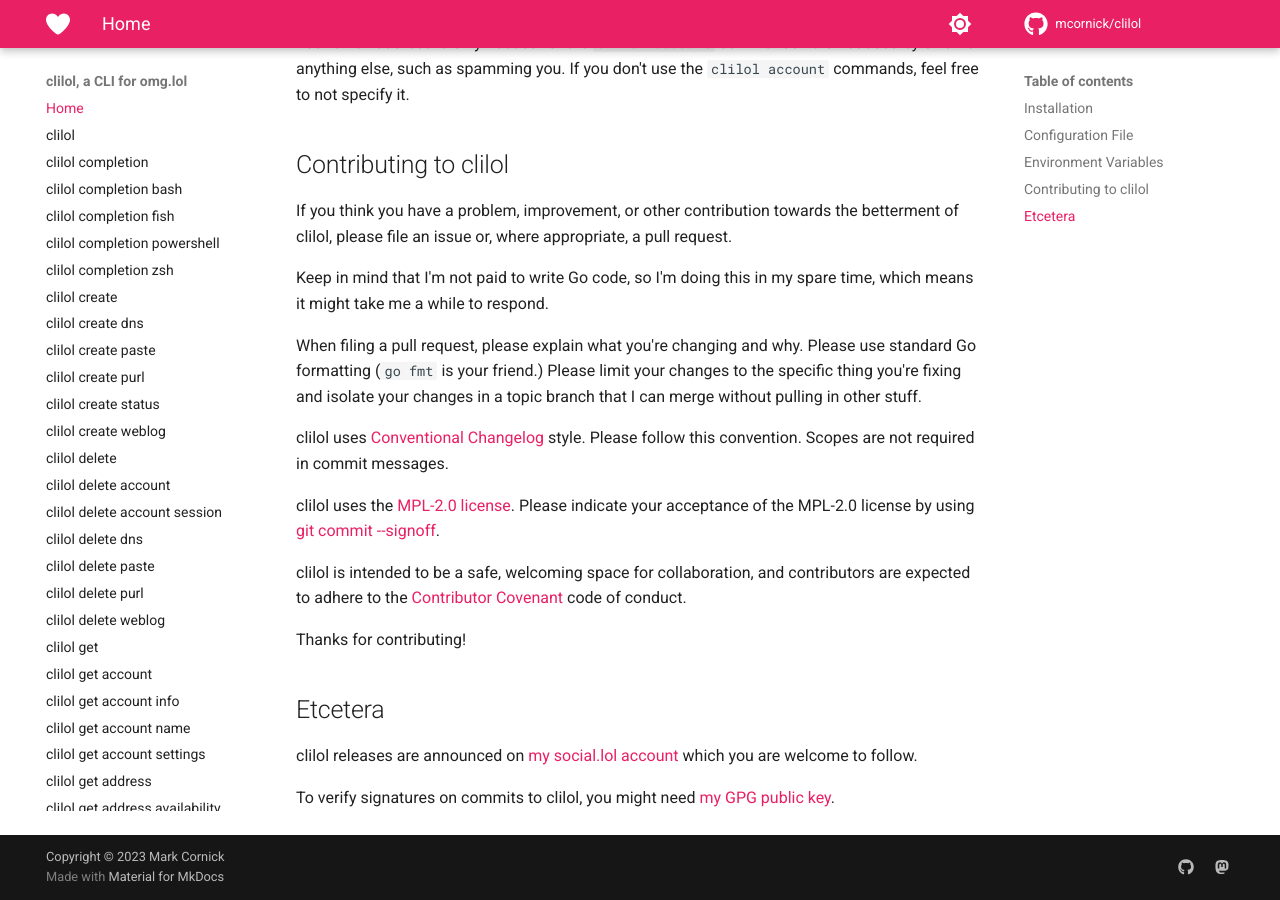
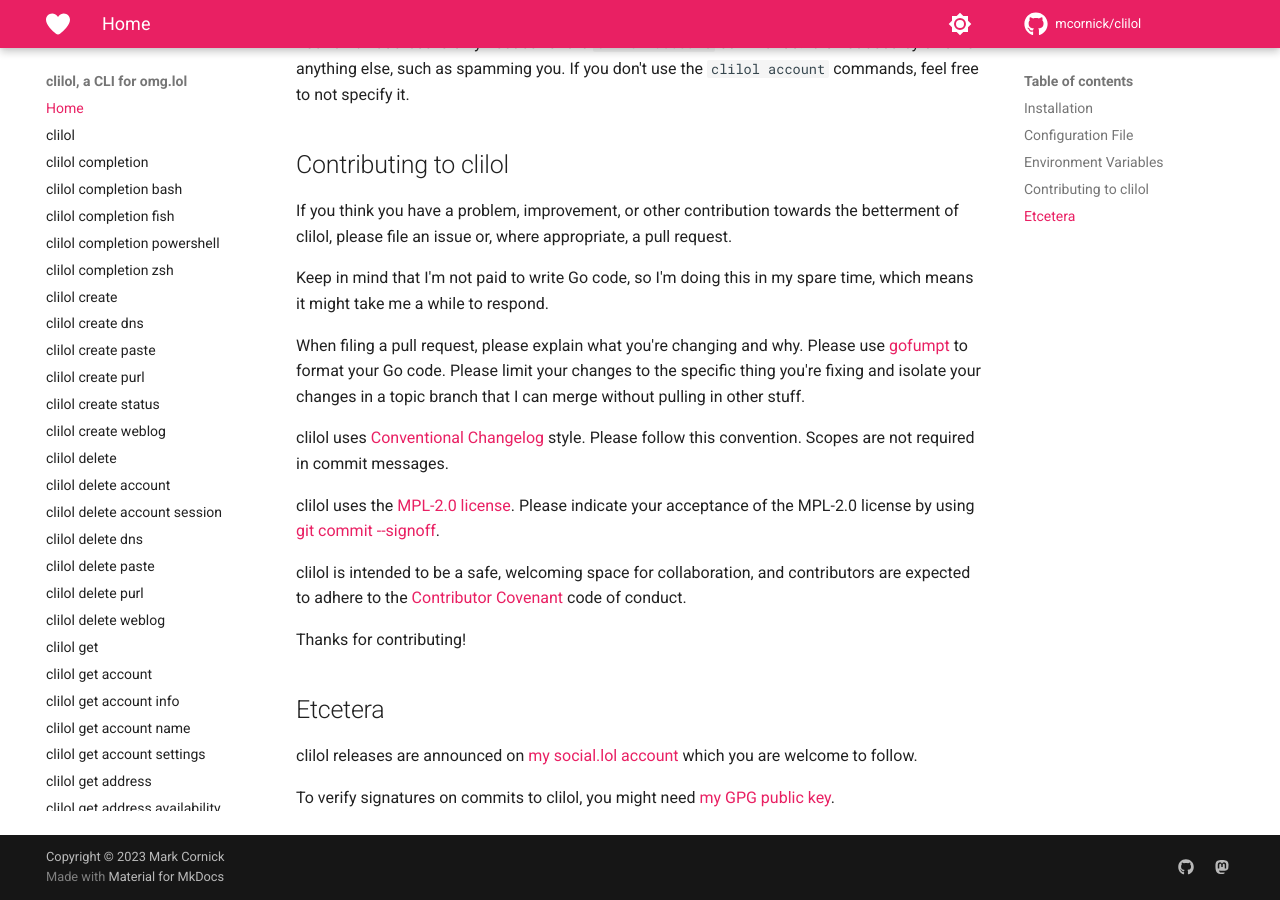
Before and after one commit to mcornick/clilol, an MkDocs documentation site: the page built from docs/index.md, in a window 1280 px wide and 900 px high, scrolled down 2028 px. Built offline with MkDocs 1.6.1 and Material for MkDocs 9.7.7, drawn with Linux system fonts in a browser that asks for light colours; comment, search, counter and statistics services are not loaded.

Commit message:
docs: mandate gofumpt instead of gofmt
Signed-off-by: Mark Cornick <mcornick@mcornick.com>

```diff
--- a/docs/index.md
+++ b/docs/index.md
@@ -154,7 +154,7 @@ If you think you have a problem, improvement, or other contribution towards the
 
 Keep in mind that I'm not paid to write Go code, so I'm doing this in my spare time, which means it might take me a while to respond.
 
-When filing a pull request, please explain what you're changing and why. Please use standard Go formatting (`go fmt` is your friend.) Please limit your changes to the specific thing you're fixing and isolate your changes in a topic branch that I can merge without pulling in other stuff.
+When filing a pull request, please explain what you're changing and why. Please use [gofumpt](https://github.com/mvdan/gofumpt) to format your Go code. Please limit your changes to the specific thing you're fixing and isolate your changes in a topic branch that I can merge without pulling in other stuff.
 
 clilol uses [Conventional Changelog](https://github.com/conventional-changelog/conventional-changelog-angular/blob/master/convention.md) style. Please follow this convention. Scopes are not required in commit messages.
 
```
Also changed, not shown: CONTRIBUTING.md (+1 -1 lines).
